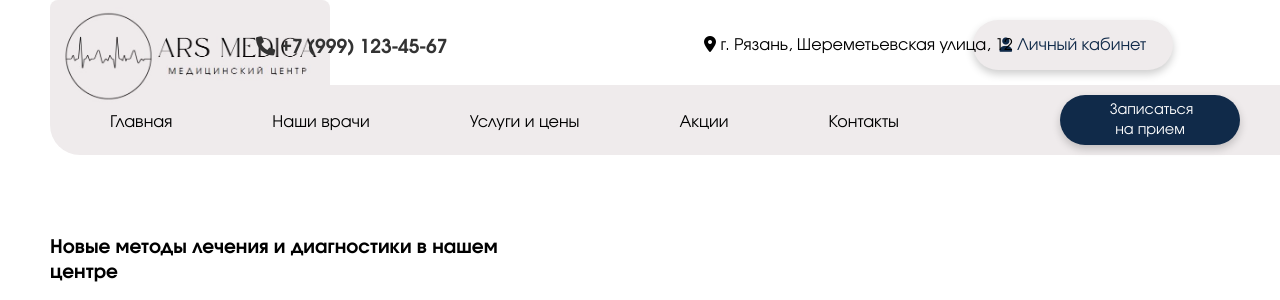
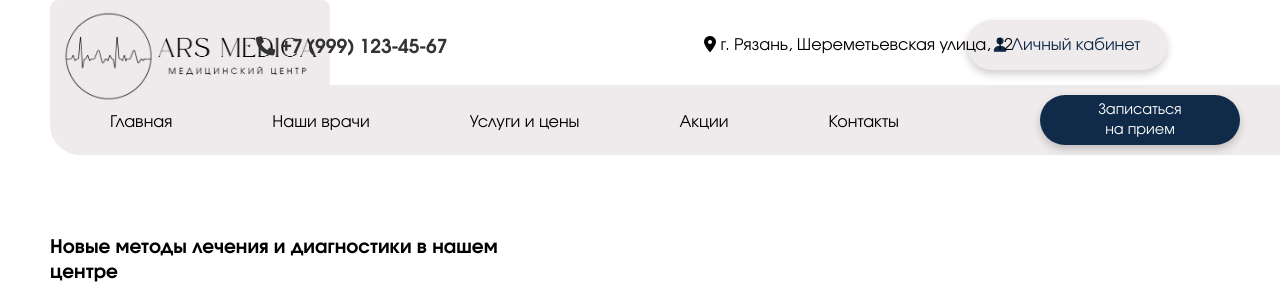
Before and after one commit to Banshee0802/ArsMed, a Django app: page / in a window 1280 px wide. Shown: the top 300 px of the page. Run offline with Django 5.2, Linux system fonts and the light colour scheme; data that the repository does not hold is empty.

Commit message:
chore: коррекция положения кнопки "личный кабинет"

```diff
--- a/core/static/core/css/style.css
+++ b/core/static/core/css/style.css
@@ -84,7 +84,7 @@ html, body {
 .profile-btn {
     margin-top: 20px;
     position: absolute;
-    margin-left: 76%;
+    margin-left: 75.55%;
     width: 200px;
     height: 50px;
     background-color: #efebec;
@@ -162,7 +162,7 @@ html, body {
 }
 
 .btn {
-    margin-left: 10%;
+
     padding: 5px 50px;
     border: none;
     width: 200px;
@@ -177,6 +177,7 @@ html, body {
     min-width: 120px;
     box-shadow: 0 4px 8px rgba(0, 0, 0, 0.2);
 }
+
 
 .btn-primary {
     background-color: #102a49;
```
